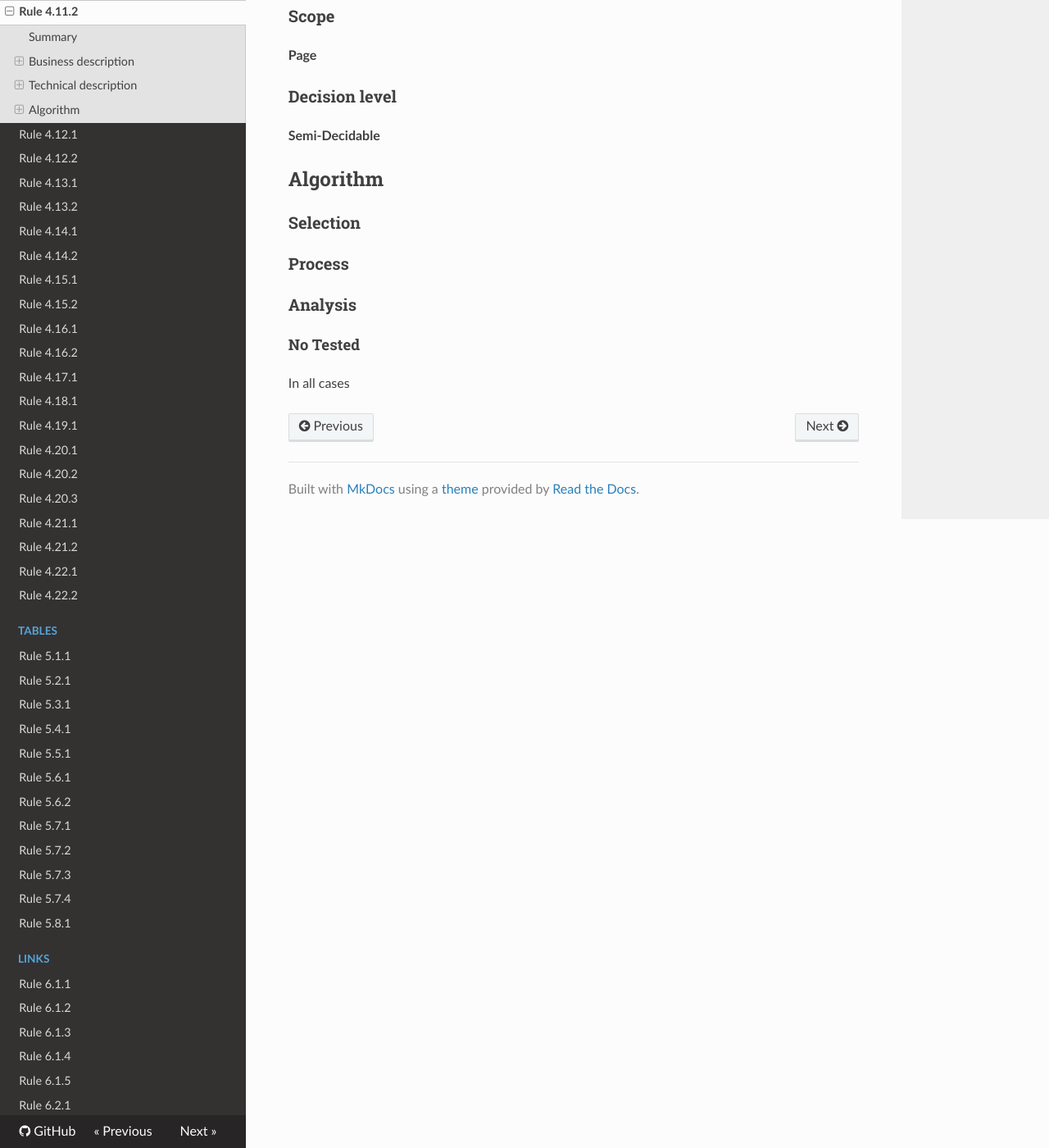
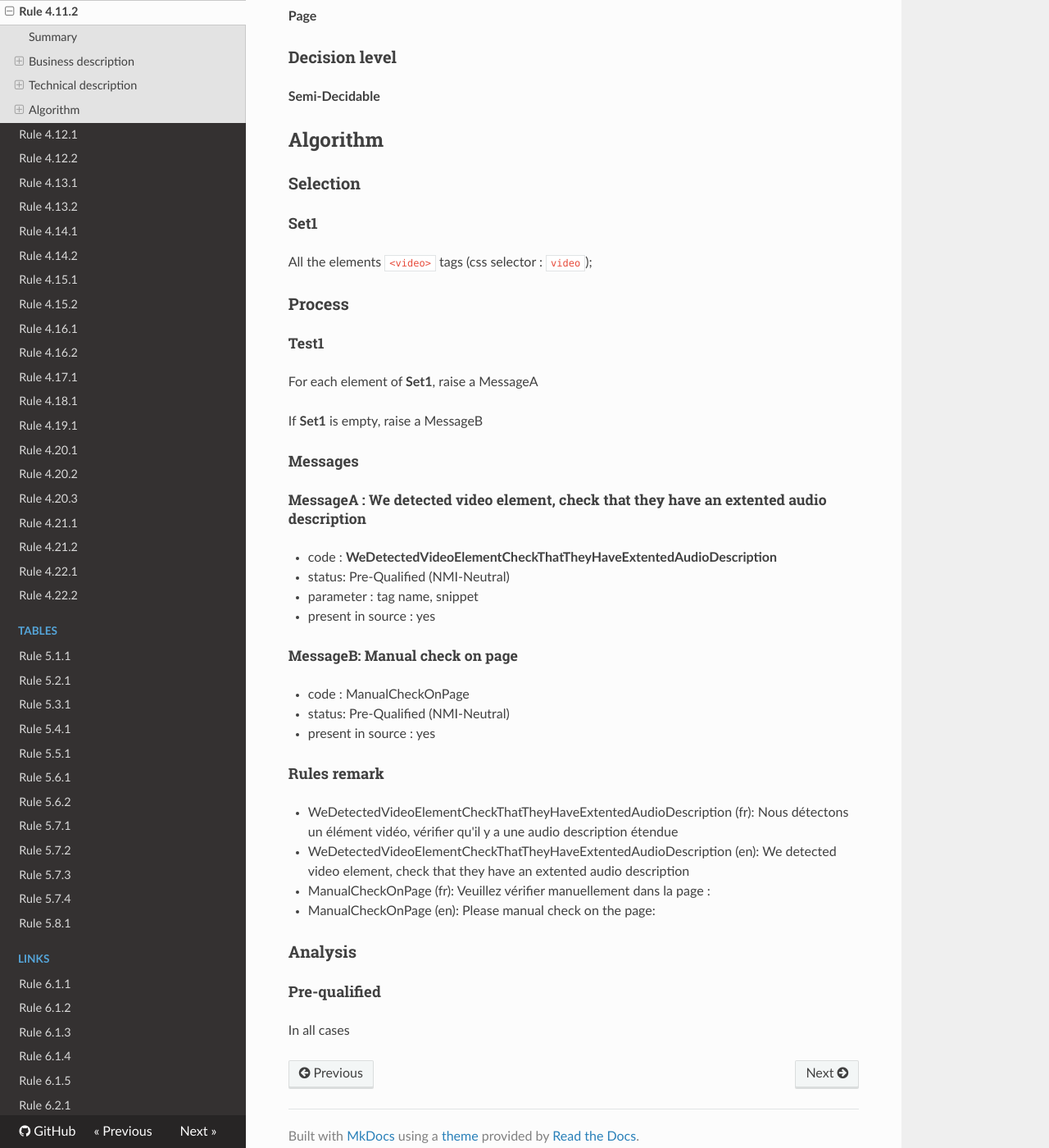
Before and after one commit to Tanaguru/RGAA3-2016, an MkDocs documentation site: the page built from docs/Rule-4-11-2.md, in a window 1280 px wide and 1400 px high, scrolled down 858 px. Shown: the whole window at 82% size. Built offline with MkDocs 1.6.1, drawn with Linux system fonts in a browser that asks for light colours; nearby versions of some CDN libraries; old or Windows-style settings are respelled for this version of MkDocs.

Commit message:
Update tests 4.11.2

```diff
--- a/docs/Rule-4-11-2.md
+++ b/docs/Rule-4-11-2.md
@@ -1,25 +1,23 @@
 # Rule 4.11.2
 
 ## Summary
-
-No-check rule
 
 ## Business description
 
 ### Criterion
 
-[4.11](http://references.modernisation.gouv.fr/referentiel-technique-0#crit-4-11)
+[4.11](http://references.modernisation.gouv.fr/rgaa/criteres.html#crit-4-11)
 
 ###Test
 
-[4.11.2](http://references.modernisation.gouv.fr/referentiel-technique-0#test-4-11-2)
+[4.11.2](http://references.modernisation.gouv.fr/rgaa/criteres.html#test-4-11-2)
 
 ### Description
 
-Chaque <a href="http://references.modernisation.gouv.fr/referentiel-technique-0#mMediaTemp">m&eacute;dia temporel</a> pr&eacute;-enregistr&eacute; seulement vid&eacute;o v&eacute;rifie-t-il, si n&eacute;cessaire, une de ces conditions (<a href="http://references.modernisation.gouv.fr/referentiel-technique-0#cpCrit4-" title="Cas particuliers pour le crit&egrave;re 4.11">hors cas particuliers</a>) ?
+Chaque <a href="http://references.modernisation.gouv.fr/rgaa/glossaire.html#mdia-temporel-type-son-vido-et-synchronis">m&eacute;dia temporel</a> pr&eacute;-enregistr&eacute; seulement vid&eacute;o v&eacute;rifie-t-il, si n&eacute;cessaire, une de ces conditions (<a href="http://references.modernisation.gouv.fr/rgaa/cas-particuliers.html#cp-4-1,4-2,4-3,4-5,4-7,4-9,4-11,4-13" title="Cas particuliers pour le crit&egrave;re 4.11">hors cas particuliers</a>) ?
 
- *  Il existe une <a href="http://references.modernisation.gouv.fr/referentiel-technique-0#mAudioDescE">audio-description &eacute;tendue</a> synchronis&eacute;e
- *  Il existe une version alternative avec une <a href="http://references.modernisation.gouv.fr/referentiel-technique-0#mAudioDescE">audio-description &eacute;tendue</a> synchronis&eacute;e
+ *  Il existe une <a href="http://references.modernisation.gouv.fr/rgaa/glossaire.html#audiodescription-synchronise-media-temporel">audio-description &eacute;tendue</a> synchronis&eacute;e
+ *  Il existe une version alternative avec une <a href="http://references.modernisation.gouv.fr/rgaa/glossaire.html#audiodescription-synchronise-media-temporel">audio-description &eacute;tendue</a> synchronis&eacute;e
 
 
 ### Level
@@ -40,10 +38,43 @@ Chaque <a href="http://references.modernisation.gouv.fr/referentiel-technique-0#
 
 ### Selection
 
+#### Set1
+
+All the elements `<video>` tags (css selector : `video`);
+
 ### Process
+
+##### Test1
+
+For each element of **Set1**, raise a MessageA
+
+If **Set1** is empty, raise a MessageB
+
+#### Messages
+
+##### MessageA : We detected video element, check that they have an extented audio description
+
+-    code : **WeDetectedVideoElementCheckThatTheyHaveExtentedAudioDescription**
+-    status: Pre-Qualified (NMI-Neutral)
+-    parameter : tag name, snippet
+-    present in source : yes
+
+##### MessageB: Manual check on page
+
+-   code : ManualCheckOnPage
+-   status: Pre-Qualified (NMI-Neutral)
+-   present in source : yes
+
+#### Rules remark
+
+ * WeDetectedVideoElementCheckThatTheyHaveExtentedAudioDescription (fr): Nous d&eacute;tectons un &eacute;l&eacute;ment vid&eacute;o, v&eacute;rifier qu'il y a une audio description étendue
+ * WeDetectedVideoElementCheckThatTheyHaveExtentedAudioDescription (en): We detected video element, check that they have an extented audio description
+
+ * ManualCheckOnPage (fr): Veuillez v&eacute;rifier manuellement dans la page :
+ * ManualCheckOnPage (en): Please manual check on the page:
 
 ### Analysis
 
-#### No Tested
+#### Pre-qualified
 
 In all cases
```
